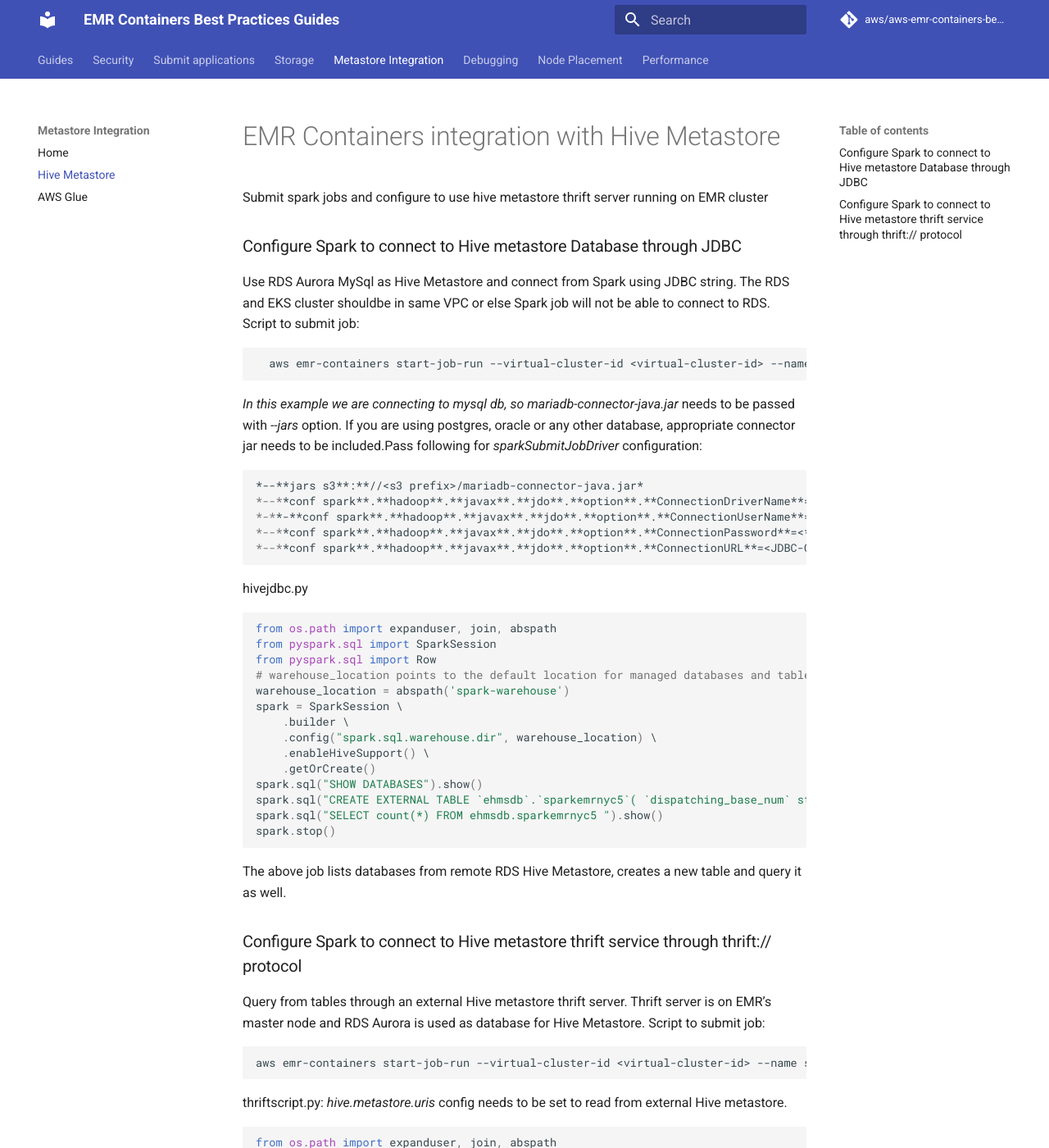
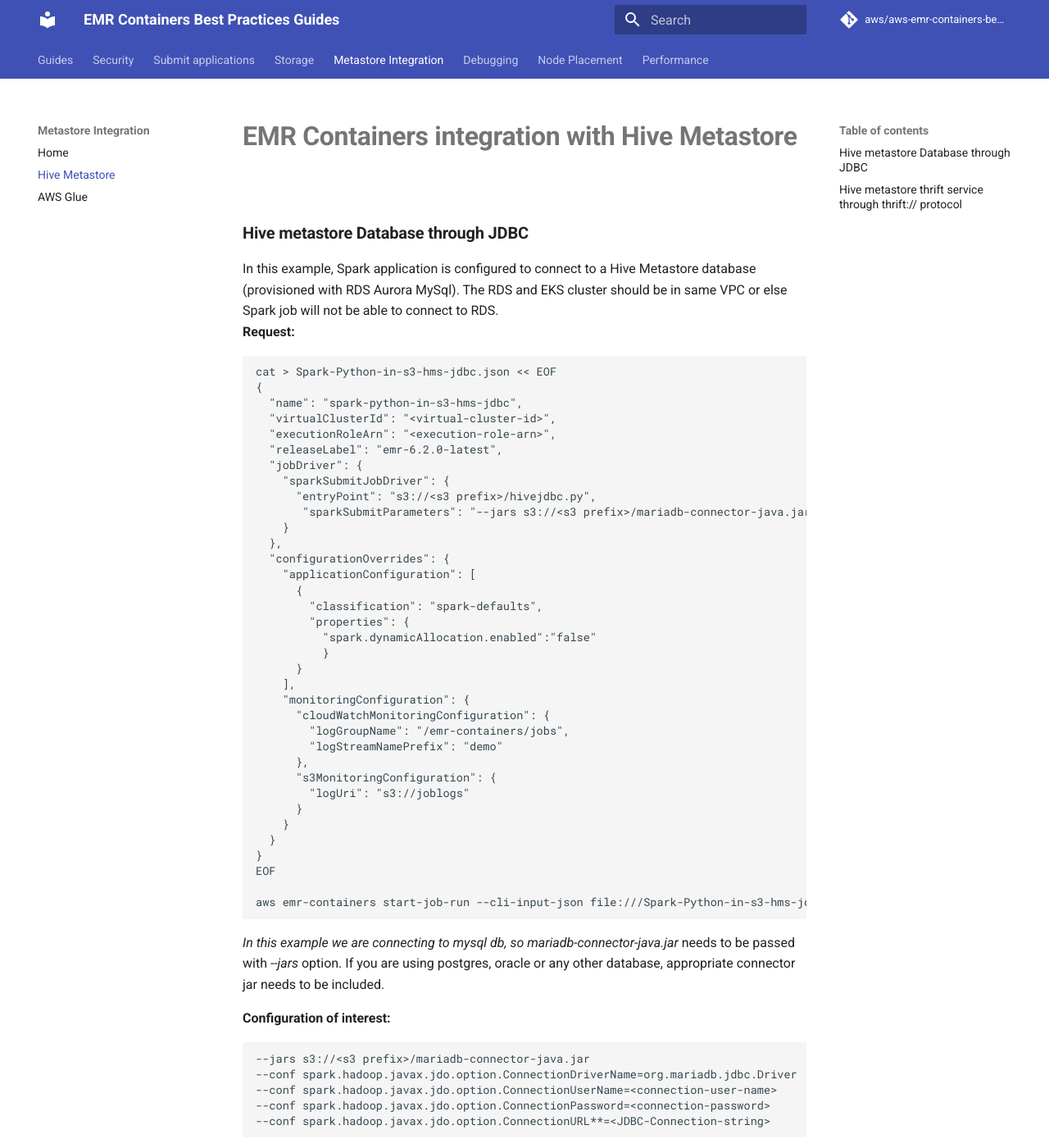
Before and after one commit to aws/aws-emr-containers-best-practices, an MkDocs documentation site: the page built from content/metastore-integrations/docs/hive-metastore.md, in a window 1280 px wide and 1400 px high. Shown: the whole window at 82% size. Built offline with MkDocs 1.6.1 and Material for MkDocs 9.7.7, drawn with Linux system fonts in a browser that asks for light colours; comment, search, counter and statistics services are not loaded; some of the changed text lies outside the part shown.

Commit message:
Fixed typos and formatting

````diff
--- a/content/metastore-integrations/docs/hive-metastore.md
+++ b/content/metastore-integrations/docs/hive-metastore.md
@@ -1,28 +1,65 @@
-# EMR Containers integration with Hive Metastore
+# **EMR Containers integration with Hive Metastore**
 
-Submit spark jobs and configure to use hive metastore thrift server running on EMR cluster
 
-### Configure Spark to connect to Hive metastore Database through JDBC
+### **Hive metastore Database through JDBC**
 
-Use RDS Aurora MySql as Hive Metastore and connect from Spark using JDBC string. The RDS and EKS cluster shouldbe in same VPC or else Spark job will not be able to connect to RDS. Script to submit job:
+In this example, Spark application is configured to connect to a Hive Metastore database (provisioned with RDS Aurora MySql). The RDS and EKS cluster should be in same VPC or else Spark job will not be able to connect to RDS.
+**Request:**
+```
+cat > Spark-Python-in-s3-hms-jdbc.json << EOF
+{
+  "name": "spark-python-in-s3-hms-jdbc",
+  "virtualClusterId": "<virtual-cluster-id>",
+  "executionRoleArn": "<execution-role-arn>",
+  "releaseLabel": "emr-6.2.0-latest",
+  "jobDriver": {
+    "sparkSubmitJobDriver": {
+      "entryPoint": "s3://<s3 prefix>/hivejdbc.py",
+       "sparkSubmitParameters": "--jars s3://<s3 prefix>/mariadb-connector-java.jar --conf spark.hadoop.javax.jdo.option.ConnectionDriverName=org.mariadb.jdbc.Driver --conf spark.hadoop.javax.jdo.option.ConnectionUserName=<connection-user-name> --conf spark.hadoop.javax.jdo.option.ConnectionPassword=<connection-password> --conf spark.hadoop.javax.jdo.option.ConnectionURL=<JDBC-Connection-string> --conf spark.driver.cores=5 --conf spark.executor.memory=20G --conf spark.driver.memory=15G --conf spark.executor.cores=6"
+    }
+  },
+  "configurationOverrides": {
+    "applicationConfiguration": [
+      {
+        "classification": "spark-defaults",
+        "properties": {
+          "spark.dynamicAllocation.enabled":"false"
+          }
+      }
+    ],
+    "monitoringConfiguration": {
+      "cloudWatchMonitoringConfiguration": {
+        "logGroupName": "/emr-containers/jobs",
+        "logStreamNamePrefix": "demo"
+      },
+      "s3MonitoringConfiguration": {
+        "logUri": "s3://joblogs"
+      }
+    }
+  }
+}
+EOF
+
+aws emr-containers start-job-run --cli-input-json file:///Spark-Python-in-s3-hms-jdbc.json
+
 
 ```
-  aws emr-containers start-job-run --virtual-cluster-id <virtual-cluster-id> --name sparkjob --execution-role-arn <execution-role-arn> --release-label emr-6.2.0-latest --job-driver '{"sparkSubmitJobDriver": {"entryPoint": "s3://<s3 prefix>/hivejdbc.py", "sparkSubmitParameters":" --jars s3://<s3 prefix>/mariadb-connector-java.jar --conf spark.executor.instances=3 --conf spark.executor.memory=2G --conf spark.driver.memory=2G --conf spark.executor.cores=1 --conf spark.driver.cores=1 --conf spark.hadoop.javax.jdo.option.ConnectionDriverName=org.mariadb.jdbc.Driver --conf spark.hadoop.javax.jdo.option.ConnectionUserName=<connection-user-name> --conf spark.hadoop.javax.jdo.option.ConnectionPassword=<connection-password> --conf spark.hadoop.javax.jdo.option.ConnectionURL=<JDBC-Connection-string>"}}' --configuration-overrides '{"applicationConfiguration": [{"classification": "spark-defaults","properties": {"spark.executor.instances": "2","spark.executor.memory": "2G"}}],"monitoringConfiguration": { "cloudWatchMonitoringConfiguration": { "logGroupName": "`/emr-containers/jobs`", "logStreamNamePrefix": "demo"}, "s3MonitoringConfiguration": { "logUri": "s3://joblogs/" }}}'
-```
 
-*In this example we are connecting to mysql db, so mariadb-connector-java.jar* needs to be passed with *--jars* option. If you are using postgres, oracle or any other database, appropriate connector jar needs to be included.Pass following for *sparkSubmitJobDriver* configuration:
+*In this example we are connecting to mysql db, so mariadb-connector-java.jar* needs to be passed with *--jars* option. If you are using postgres, oracle or any other database, appropriate connector jar needs to be included.
+
+**Configuration of interest:**
 
 ```
-*--**jars s3**:**//<s3 prefix>/mariadb-connector-java.jar*
-*--**conf spark**.**hadoop**.**javax**.**jdo**.**option**.**ConnectionDriverName**=**org**.**mariadb**.**jdbc**.**Driver* **
-*-**-**conf spark**.**hadoop**.**javax**.**jdo**.**option**.**ConnectionUserName**=<**connection**-**user**-**name**>* **
-*--**conf spark**.**hadoop**.**javax**.**jdo**.**option**.**ConnectionPassword**=<**connection**-**password**>*
-*--**conf spark**.**hadoop**.**javax**.**jdo**.**option**.**ConnectionURL**=<JDBC-Connection-string>*
+--jars s3://<s3 prefix>/mariadb-connector-java.jar
+--conf spark.hadoop.javax.jdo.option.ConnectionDriverName=org.mariadb.jdbc.Driver
+--conf spark.hadoop.javax.jdo.option.ConnectionUserName=<connection-user-name>
+--conf spark.hadoop.javax.jdo.option.ConnectionPassword=<connection-password>
+--conf spark.hadoop.javax.jdo.option.ConnectionURL**=<JDBC-Connection-string>
 ```
 
 
 
-hivejdbc.py
+**hivejdbc.py**
 
 ```
 from os.path import expanduser, join, abspath
@@ -43,15 +80,14 @@
 
 The above job lists databases from remote RDS Hive Metastore, creates a new table and query it as well.
 
-### Configure Spark to connect to Hive metastore thrift service through thrift:// protocol
+### **Hive metastore thrift service through thrift:// protocol**
 
-Query from tables through an external Hive metastore thrift server. Thrift server is on EMR’s master node and RDS Aurora is used as database for Hive Metastore. Script to submit job:
+In this example, spark application is configured to connect to an external Hive metastore thrift server. Thrift server is on EMR’s master node and RDS Aurora is used as database for Hive Metastore.
 
-```
-aws emr-containers start-job-run --virtual-cluster-id <virtual-cluster-id> --name sparkjob --execution-role-arn <execution-role-arn> --release-label emr-6.2.0-latest --job-driver '{"sparkSubmitJobDriver": {"entryPoint": "s3://<s3 prefix>/thriftscript.py", "sparkSubmitParameters":" --conf spark.executor.instances=3 --conf spark.executor.memory=2G --conf spark.driver.memory=2G --conf spark.executor.cores=1 --conf spark.driver.cores=1 "}}' --configuration-overrides '{"applicationConfiguration": [{"classification": "spark-defaults","properties": {"spark.executor.instances": "2","spark.executor.memory": "2G"}}],"monitoringConfiguration": { "cloudWatchMonitoringConfiguration": { "logGroupName": "`/emr-containers/jobs`", "logStreamNamePrefix": "demo"}, "s3MonitoringConfiguration": { "logUri": "s3://joblogs/" }}}'
-```
 
-thriftscript.py: *hive.metastore.uris* config needs to be set to read from external Hive metastore.
+
+**thriftscript.py:**
+`hive.metastore.uris` config needs to be set to read from external Hive metastore.
 
 ```
 from os.path import expanduser, join, abspath
@@ -71,4 +107,45 @@
 spark.stop()
 ```
 
+**Request:**
+```
+cat > Spark-Python-in-s3-hms-thrift.json << EOF
+{
+  "name": "spark-python-in-s3-hms-thrift",
+  "virtualClusterId": "<virtual-cluster-id>",
+  "executionRoleArn": "<execution-role-arn>",
+  "releaseLabel": "emr-6.2.0-latest",
+  "jobDriver": {
+    "sparkSubmitJobDriver": {
+      "entryPoint": "s3://<s3 prefix>/thriftscript.py",
+       "sparkSubmitParameters": "--jars s3://<s3 prefix>/mariadb-connector-java.jar --conf spark.hadoop.javax.jdo.option.ConnectionDriverName=org.mariadb.jdbc.Driver --conf spark.hadoop.javax.jdo.option.ConnectionUserName=<connection-user-name> --conf spark.hadoop.javax.jdo.option.ConnectionPassword=<connection-password> --conf spark.hadoop.javax.jdo.option.ConnectionURL=<JDBC-Connection-string> --conf spark.driver.cores=5 --conf spark.executor.memory=20G --conf spark.driver.memory=15G --conf spark.executor.cores=6"
+    }
+  },
+  "configurationOverrides": {
+    "applicationConfiguration": [
+      {
+        "classification": "spark-defaults",
+        "properties": {
+          "spark.dynamicAllocation.enabled":"false"
+          }
+      }
+    ],
+    "monitoringConfiguration": {
+      "cloudWatchMonitoringConfiguration": {
+        "logGroupName": "/emr-containers/jobs",
+        "logStreamNamePrefix": "demo"
+      },
+      "s3MonitoringConfiguration": {
+        "logUri": "s3://joblogs"
+      }
+    }
+  }
+}
+EOF
+
+aws emr-containers start-job-run --cli-input-json file:///Spark-Python-in-s3-hms-thrift.json
+
+
+```
+
 The above job lists databases from remote Hive Metastore, creates a new table and query it as well.
````
Also changed, not shown: content/metastore-integrations/docs/aws-glue.md (+15 -19 lines).
